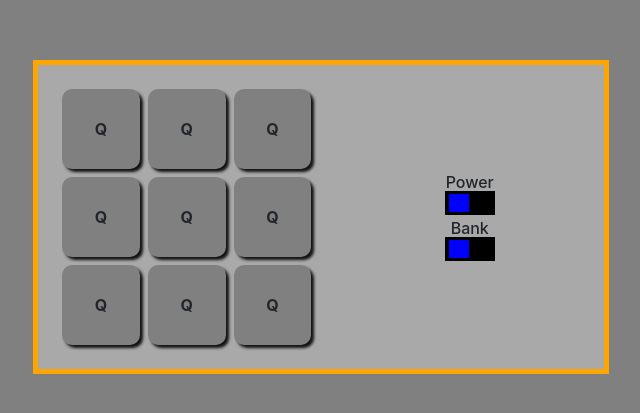
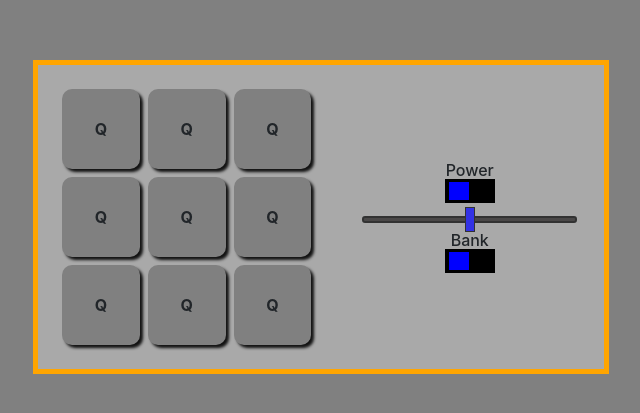
Before and after one commit to code-vine/drum-kit, a React (Create React App) app: page / in a window 1280 px wide. Shown: the part 183-596 px from the top of the page, without its empty margins (319-959 px from the left). Built offline with nearby package versions, Linux system fonts and the light colour scheme.

Commit message:
styles SliderBar

```diff
--- a/src/App.js
+++ b/src/App.js
@@ -1,8 +1,10 @@
 import './App.css';
 import React from "react";
 import PadGroup from './PadGroup';
-import ToggleSwitch
- from './ToggleSwitch';
+import ToggleSwitch from './ToggleSwitch';
+import SliderBar from './SliderBar';
+
+
 class App extends React.Component {
   constructor(props){
     super(props);
@@ -18,6 +20,8 @@ class App extends React.Component {
             <PadGroup />
             <div className='controlPanel' >
                 <ToggleSwitch label="Power" />
+
+                <SliderBar id="VolumeSlider" />
                 <ToggleSwitch label="Bank" />
             </div>
         </div>
--- a/src/SliderBar.css
+++ b/src/SliderBar.css
@@ -0,0 +1,48 @@
+.SliderBar{
+    width: 80%;
+}
+
+.slidecontainer {
+    width: 100%; /* Width of the outside container */
+  }
+
+  /* The range itself */
+  .range {
+    -webkit-appearance: none;  /* Override default CSS styles */
+    appearance: none;
+    width: 100%; /* Full-width */
+    height: 7px; /* Specified height */
+    background: rgb(34, 32, 32); /* Grey background */
+    outline: none; /* Remove outline */
+    opacity: 0.7; /* Set transparency (for mouse-over effects on hover) */
+    -webkit-transition: .2s; /* 0.2 seconds transition on hover */
+    transition: opacity .2s;
+    border: 2px solid black;
+    border-radius: 3px;
+  }
+
+  /* Mouse-over effects */
+  .range:hover {
+    opacity: 1; /* Fully shown on mouse-over */
+  }
+
+  /* The range handle (use -webkit- (Chrome, Opera, Safari, Edge) and -moz- (Firefox) to override default look) */
+  .range::-webkit-slider-thumb {
+    -webkit-appearance: none; /* Override default look */
+    appearance: none;
+    width: 10px; /* Set a specific range handle width */
+    height: 25px; /* range handle height */
+    background: blue; /* Green background */
+    cursor: pointer; /* Cursor on hover */
+    border: 1px solid black;
+
+  }
+
+  .range::-moz-range-thumb {
+    width: 10px; /* Set a specific range handle width */
+    height: 25px; /* range handle height */
+    background:blue; /* Green background */
+    cursor: pointer; /* Cursor on hover */
+    border: 2px solid black;
+
+  }
--- a/src/SliderBar.js
+++ b/src/SliderBar.js
@@ -0,0 +1,20 @@
+import './SliderBar.css';
+import React from "react";
+
+class SliderBar extends React.Component {
+    constructor(props){
+      super(props);
+
+    }
+    render(){
+      return (
+        <div className="SliderBar">
+            <div class="slidecontainer">
+                <input type="range" min="0" max="100" class="range"  />
+            </div>
+        </div>
+      );
+    }
+  }
+
+  export default SliderBar;
```
Also changed, not shown: src/App.css (line endings or trailing spaces).
